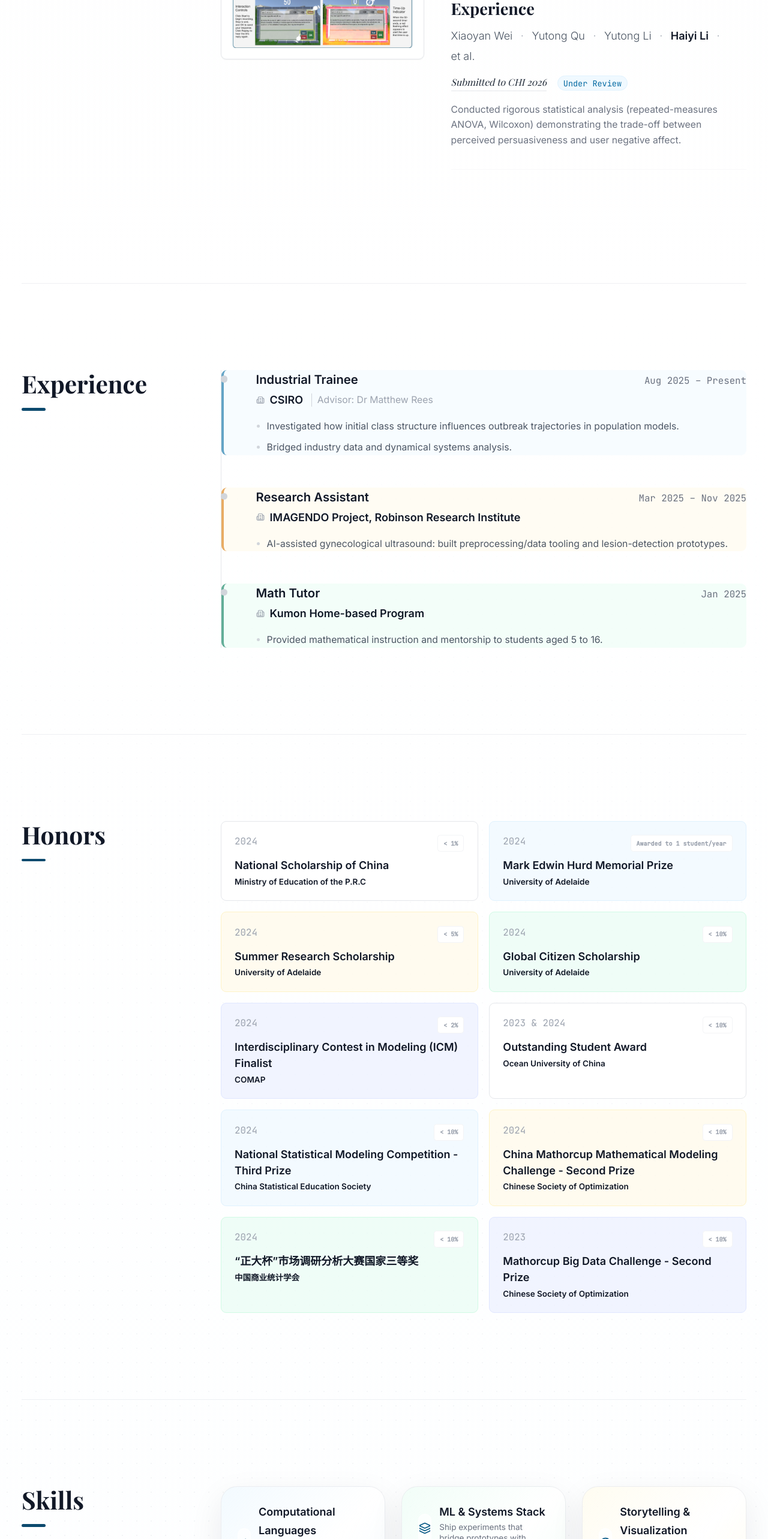
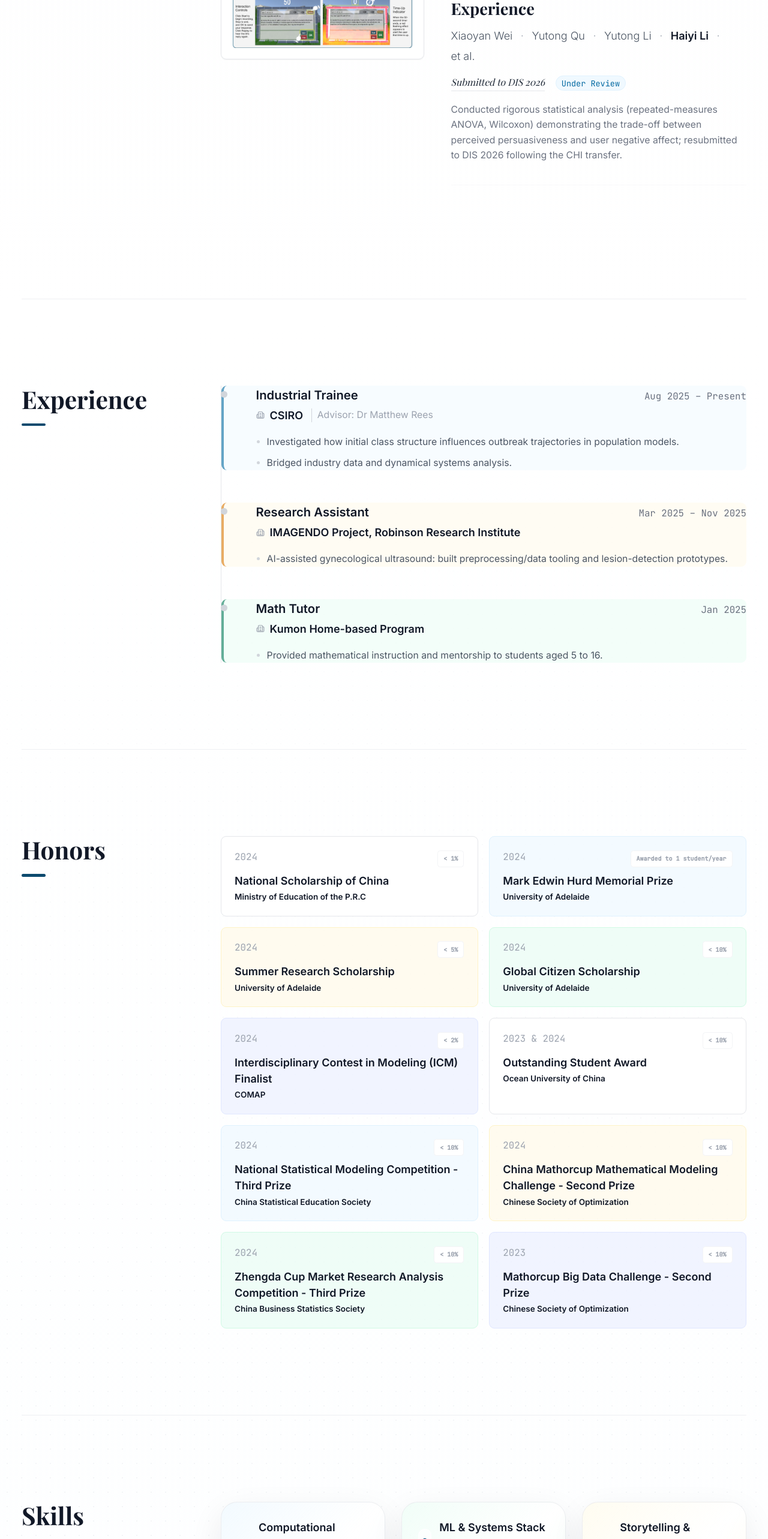
Before and after one commit to Gatsby0916/haiyi-li-portfolio, a React (Vite) app: page / in a window 1280 px wide. Shown: the part 3620-6186 px from the top of the page at 60% size. Built offline with nearby package versions, Linux system fonts and the light colour scheme; a web font is replaced by a local one.

Commit message:
Update awards, DIS2026 paper, and math skills layout

```diff
--- a/App.tsx
+++ b/App.tsx
@@ -243,7 +243,7 @@ const awardsZh: Record<string, Partial<typeof awards[number]>> = {
   },
   "cp-market": {
     title: "“正大杯”市场调研分析大赛",
-    issuer: "正大集团",
+    issuer: "中国商业统计学会",
     selectivity: "录取率 < 10%"
   },
   "mathorcup-bigdata": {
@@ -633,6 +633,15 @@ function App() {
                        <p className="text-xs text-slate-500">{card.description}</p>
                      </div>
                    </div>
+                   {card.id === 'math' ? (
+                     <div className="mt-4 grid grid-cols-2 gap-2 text-xs sm:text-sm text-slate-700">
+                       {card.items.map(item => (
+                         <span key={item} className="inline-flex items-center rounded-2xl border border-slate-200/70 bg-white/80 px-3 py-2 font-medium shadow-sm">
+                           {item}
+                         </span>
+                       ))}
+                     </div>
+                   ) : (
                      <div className="flex flex-wrap gap-2 mt-4">
                        {card.items.map(item => (
                          <span key={item} className="px-3 py-1.5 rounded-full bg-white/80 border border-slate-200 text-sm font-medium text-slate-700 shadow-sm">
@@ -640,6 +649,7 @@ function App() {
                          </span>
                        ))}
                      </div>
+                   )}
                  </motion.div>
                ))}
              </div>
--- a/data.ts
+++ b/data.ts
@@ -56,10 +56,10 @@ export const publications: Publication[] = [
     id: "chi-2026",
     title: "To Know or Not to Know?: How User Awareness of Physiological Sensing Impacts AI Persuasion and User Experience",
     authors: ["Xiaoyan Wei", "Yutong Qu", "Yutong Li", "Haiyi Li", "et al."],
-    venue: "Submitted to CHI",
+    venue: "Submitted to DIS 2026",
     status: "Under Review",
     year: "2026",
-    description: "Conducted rigorous statistical analysis (repeated-measures ANOVA, Wilcoxon) demonstrating the trade-off between perceived persuasiveness and user negative affect.",
+    description: "Conducted rigorous statistical analysis (repeated-measures ANOVA, Wilcoxon) demonstrating the trade-off between perceived persuasiveness and user negative affect; resubmitted to DIS 2026 following the CHI transfer.",
     tags: ["HCI", "AI Persuasion", "Statistical Analysis"],
     image: "images/InterfaceNew.png",
     imageFit: "contain"
@@ -178,8 +178,8 @@ export const awards: Award[] = [
   },
   {
     id: "cp-market",
-    title: "“正大杯”市场调研分析大赛国家三等奖",
-    issuer: "中国商业统计学会",
+    title: "Zhengda Cup Market Research Analysis Competition - Third Prize",
+    issuer: "China Business Statistics Society",
     year: "2024",
     selectivity: "< 10%"
   },
```
Lines whose indentation alone changed are shown as unchanged.
